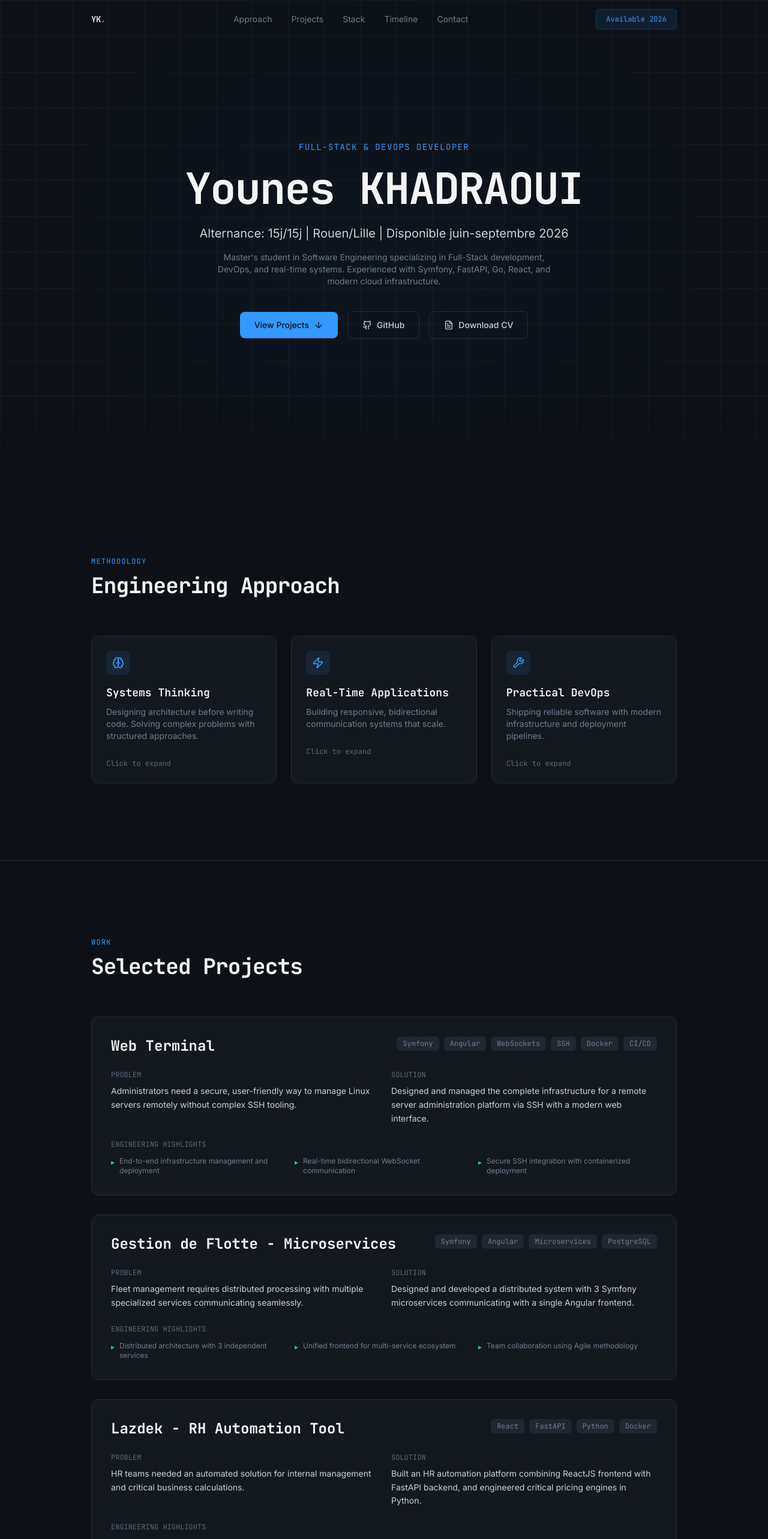
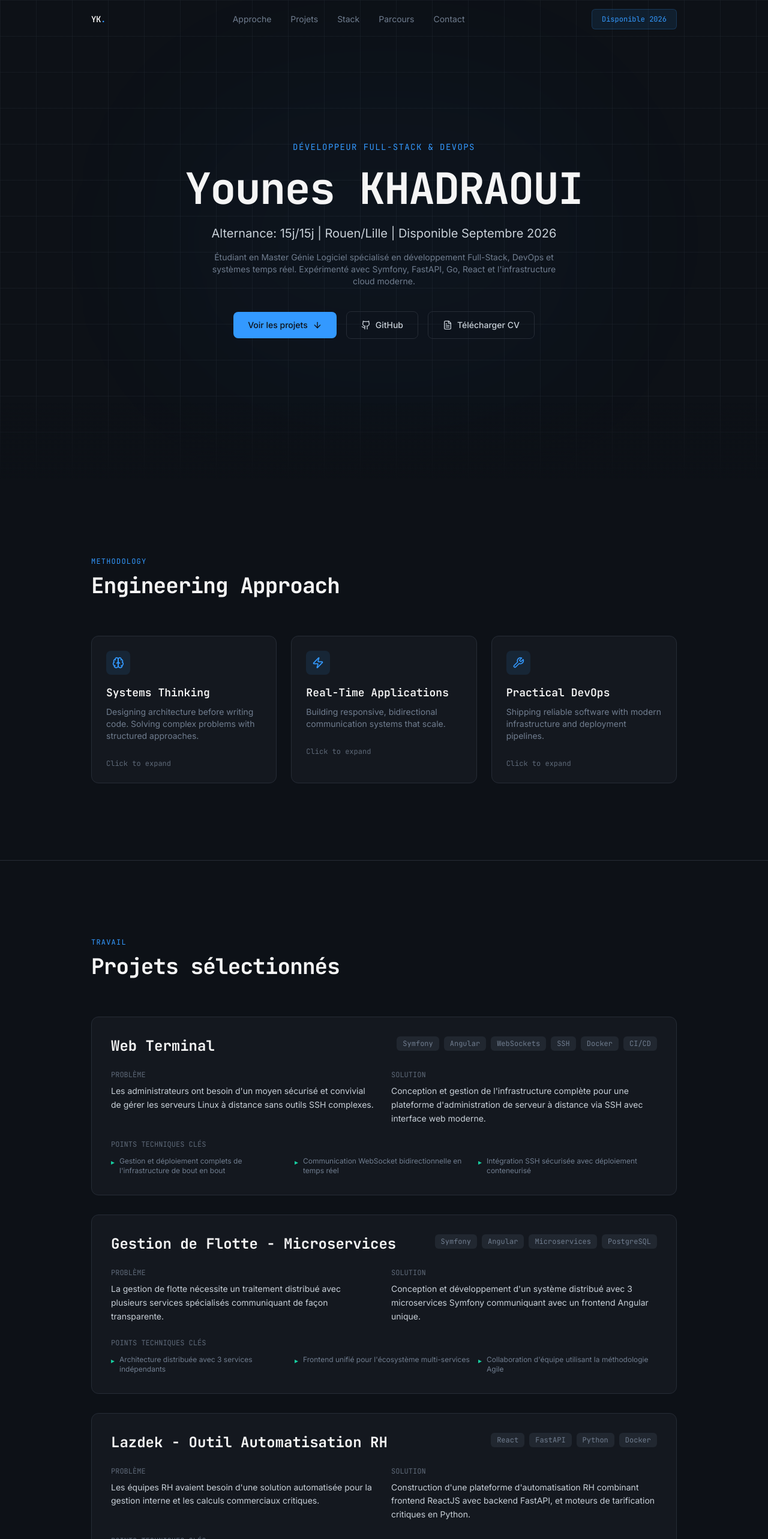
Before and after one commit to Younes-khadraoui/younes_portfolio, a React (Vite) app: page / in a window 1280 px wide. Shown: the top 2566 px of the page at 60% size. Built offline with nearby package versions, Linux system fonts and the light colour scheme; the HTML template or start-up script is replaced by a standard one.

Commit message:
changed to french

```diff
--- a/src/components/Contact.tsx
+++ b/src/components/Contact.tsx
@@ -12,21 +12,21 @@ const Contact = () => {
           transition={{ duration: 0.5 }}
         >
           <p className="font-mono text-xs text-primary mb-3 tracking-widest uppercase">
-            Next Step
+            Prochaine étape
           </p>
           <h2 className="text-3xl md:text-4xl font-bold tracking-tight mb-4">
-            Let's Connect
+            Restons en contact
           </h2>
           <p className="text-foreground text-lg mb-2">
-            Available for{" "}
+            Disponible pour une{" "}
             <span className="text-text-bright font-semibold">
-              Apprenticeship (Alternance)
+              Alternance (Apprenticeship)
             </span>{" "}
-            September 2026
+            Septembre 2026
           </p>
           <p className="text-foreground text-lg mb-10">
             <span className="text-text-bright font-semibold">
-              15 days on / 15 days off
+              15 jours on / 15 jours off
             </span>{" "}
             · Rouen / Lille · Permis B
           </p>
@@ -37,7 +37,7 @@ const Contact = () => {
               className="inline-flex items-center gap-2 px-6 py-3 rounded-lg bg-primary text-primary-foreground font-medium text-sm hover:bg-primary/90 transition-colors"
             >
               <Mail className="w-4 h-4" />
-              Get in Touch
+              Me contacter
             </a>
             <a
               href="https://github.com/younes-khadraoui"
@@ -63,7 +63,7 @@ const Contact = () => {
         {/* Footer */}
         <div className="mt-24 pt-8 border-t border-border">
           <p className="text-xs text-text-dim font-mono">
-            © 2026 Younes Khadraoui — Designed & built with precision.
+            © 2026 Younes Khadraoui — Conçu et construit avec précision.
           </p>
         </div>
       </div>
--- a/src/components/Hero.tsx
+++ b/src/components/Hero.tsx
@@ -14,18 +14,18 @@ const Hero = () => {
           transition={{ duration: 0.7, delay: 0.2 }}
         >
           <p className="font-mono text-sm text-primary mb-6 tracking-widest uppercase">
-            Full-Stack & DevOps Developer
+            Développeur Full-Stack & DevOps
           </p>
           <h1 className="text-4xl md:text-6xl lg:text-7xl font-bold leading-tight mb-6 tracking-tight">
             Younes KHADRAOUI
           </h1>
           <p className="text-lg md:text-xl text-foreground max-w-2xl mx-auto mb-4 leading-relaxed">
-            Alternance: 15j/15j | Rouen/Lille | Disponible juin-septembre 2026
+            Alternance: 15j/15j | Rouen/Lille | Disponible Septembre 2026
           </p>
           <p className="text-sm text-muted-foreground max-w-xl mx-auto mb-10">
-            Master's student in Software Engineering specializing in Full-Stack
-            development, DevOps, and real-time systems. Experienced with
-            Symfony, FastAPI, Go, React, and modern cloud infrastructure.
+            Étudiant en Master Génie Logiciel spécialisé en développement
+            Full-Stack, DevOps et systèmes temps réel. Expérimenté avec Symfony,
+            FastAPI, Go, React et l'infrastructure cloud moderne.
           </p>
         </motion.div>
 
@@ -39,7 +39,7 @@ const Hero = () => {
             href="#projects"
             className="inline-flex items-center gap-2 px-6 py-3 rounded-lg bg-primary text-primary-foreground font-medium text-sm hover:bg-primary/90 transition-colors"
           >
-            View Projects
+            Voir les projets
             <ArrowDown className="w-4 h-4" />
           </a>
           <a
@@ -57,7 +57,7 @@ const Hero = () => {
             className="inline-flex items-center gap-2 px-6 py-3 rounded-lg border border-border text-foreground font-medium text-sm hover:bg-secondary transition-colors"
           >
             <FileText className="w-4 h-4" />
-            Download CV
+            Télécharger CV
           </a>
         </motion.div>
       </div>
--- a/src/components/Navbar.tsx
+++ b/src/components/Navbar.tsx
@@ -2,10 +2,10 @@ import { useState, useEffect } from "react";
 import { motion } from "framer-motion";
 
 const navItems = [
-  { label: "Approach", href: "#approach" },
-  { label: "Projects", href: "#projects" },
+  { label: "Approche", href: "#approach" },
+  { label: "Projets", href: "#projects" },
   { label: "Stack", href: "#stack" },
-  { label: "Timeline", href: "#timeline" },
+  { label: "Parcours", href: "#timeline" },
   { label: "Contact", href: "#contact" },
 ];
 
@@ -24,11 +24,16 @@ const Navbar = () => {
       animate={{ y: 0, opacity: 1 }}
       transition={{ duration: 0.5 }}
       className={`fixed top-0 left-0 right-0 z-50 transition-all duration-300 ${
-        scrolled ? "bg-background/80 backdrop-blur-md border-b border-border" : ""
+        scrolled
+          ? "bg-background/80 backdrop-blur-md border-b border-border"
+          : ""
       }`}
     >
       <div className="section-container flex items-center justify-between h-16">
-        <a href="#" className="font-mono text-sm font-semibold text-text-bright tracking-tight">
+        <a
+          href="#"
+          className="font-mono text-sm font-semibold text-text-bright tracking-tight"
+        >
           YK<span className="text-primary">.</span>
         </a>
         <div className="hidden md:flex items-center gap-8">
@@ -46,7 +51,7 @@ const Navbar = () => {
           href="#contact"
           className="text-xs font-mono px-4 py-2 rounded-md bg-primary/10 text-primary border border-primary/20 hover:bg-primary/20 transition-colors"
         >
-          Available 2026
+          Disponible 2026
         </a>
       </div>
     </motion.nav>
--- a/src/components/Projects.tsx
+++ b/src/components/Projects.tsx
@@ -4,53 +4,53 @@ const projects = [
   {
     title: "Web Terminal",
     problem:
-      "Administrators need a secure, user-friendly way to manage Linux servers remotely without complex SSH tooling.",
+      "Les administrateurs ont besoin d'un moyen sécurisé et convivial de gérer les serveurs Linux à distance sans outils SSH complexes.",
     solution:
-      "Designed and managed the complete infrastructure for a remote server administration platform via SSH with a modern web interface.",
+      "Conception et gestion de l'infrastructure complète pour une plateforme d'administration de serveur à distance via SSH avec interface web moderne.",
     tech: ["Symfony", "Angular", "WebSockets", "SSH", "Docker", "CI/CD"],
     highlights: [
-      "End-to-end infrastructure management and deployment",
-      "Real-time bidirectional WebSocket communication",
-      "Secure SSH integration with containerized deployment",
+      "Gestion et déploiement complets de l'infrastructure de bout en bout",
+      "Communication WebSocket bidirectionnelle en temps réel",
+      "Intégration SSH sécurisée avec déploiement conteneurisé",
     ],
   },
   {
     title: "Gestion de Flotte - Microservices",
     problem:
-      "Fleet management requires distributed processing with multiple specialized services communicating seamlessly.",
+      "La gestion de flotte nécessite un traitement distribué avec plusieurs services spécialisés communiquant de façon transparente.",
     solution:
-      "Designed and developed a distributed system with 3 Symfony microservices communicating with a single Angular frontend.",
+      "Conception et développement d'un système distribué avec 3 microservices Symfony communiquant avec un frontend Angular unique.",
     tech: ["Symfony", "Angular", "Microservices", "PostgreSQL"],
     highlights: [
-      "Distributed architecture with 3 independent services",
-      "Unified frontend for multi-service ecosystem",
-      "Team collaboration using Agile methodology",
+      "Architecture distribuée avec 3 services indépendants",
+      "Frontend unifié pour l'écosystème multi-services",
+      "Collaboration d'équipe utilisant la méthodologie Agile",
     ],
   },
   {
-    title: "Lazdek - RH Automation Tool",
+    title: "Lazdek - Outil Automatisation RH",
     problem:
-      "HR teams needed an automated solution for internal management and critical business calculations.",
+      "Les équipes RH avaient besoin d'une solution automatisée pour la gestion interne et les calculs commerciaux critiques.",
     solution:
-      "Built an HR automation platform combining ReactJS frontend with FastAPI backend, and engineered critical pricing engines in Python.",
+      "Construction d'une plateforme d'automatisation RH combinant frontend ReactJS avec backend FastAPI, et moteurs de tarification critiques en Python.",
     tech: ["React", "FastAPI", "Python", "Docker"],
     highlights: [
-      "Rapid onboarding: fully operational within the first week",
-      "Dynamic pricing and computation engines",
-      "Agile methodology with rigorous Docker industrialization",
+      "Intégration rapide: opérationnel dans la première semaine",
+      "Moteurs de tarification dynamique et calcul",
+      "Méthodologie Agile avec industrialisation Docker rigoureuse",
     ],
   },
   {
-    title: "AI Hackathon - Building Detection",
+    title: "Hackathon IA - Détection de Bâtiments",
     problem:
-      "Quickly develop an AI solution for automated building detection from satellite imagery.",
+      "Développer rapidement une solution IA pour la détection automatisée de bâtiments à partir d'imagerie satellite.",
     solution:
-      "Won an AI hackathon by developing a Deep Learning-based building detection solution in less than 48 hours.",
+      "Gagnant du hackathon IA en développant une solution de détection de bâtiments basée sur le Deep Learning en moins de 48 heures.",
     tech: ["Python", "Deep Learning", "LangChain", "TensorFlow"],
     highlights: [
-      "Hackathon winner in under 48 hours",
-      "Advanced Deep Learning computer vision",
-      "Rapid prototyping and deployment",
+      "Gagnant du hackathon en moins de 48 heures",
+      "Vision par ordinateur Deep Learning avancée",
+      "Prototypage rapide et déploiement",
     ],
   },
 ];
@@ -67,10 +67,10 @@ const Projects = () => {
           className="mb-16"
         >
           <p className="font-mono text-xs text-primary mb-3 tracking-widest uppercase">
-            Work
+            Travail
           </p>
           <h2 className="text-3xl md:text-4xl font-bold tracking-tight">
-            Selected Projects
+            Projets sélectionnés
           </h2>
         </motion.div>
 
@@ -103,7 +103,7 @@ const Projects = () => {
               <div className="grid md:grid-cols-2 gap-6 mb-6">
                 <div>
                   <p className="text-xs font-mono text-text-dim uppercase mb-2">
-                    Problem
+                    Problème
                   </p>
                   <p className="text-sm text-foreground leading-relaxed">
                     {project.problem}
@@ -121,7 +121,7 @@ const Projects = () => {
 
               <div>
                 <p className="text-xs font-mono text-text-dim uppercase mb-3">
-                  Engineering Highlights
+                  Points techniques clés
                 </p>
                 <ul className="grid md:grid-cols-3 gap-2">
                   {project.highlights.map((h) => (
--- a/src/components/TechStack.tsx
+++ b/src/components/TechStack.tsx
@@ -14,7 +14,7 @@ const layers = [
     items: ["Docker", "Kubernetes", "Ansible", "CI/CD"],
   },
   {
-    label: "Databases & Tools",
+    label: "Bases de données & Outils",
     items: ["PostgreSQL", "MySQL", "Supabase", "GitHub/GitLab"],
   },
 ];
@@ -31,10 +31,10 @@ const TechStack = () => {
           className="mb-16"
         >
           <p className="font-mono text-xs text-primary mb-3 tracking-widest uppercase">
-            Tools
+            Outils
           </p>
           <h2 className="text-3xl md:text-4xl font-bold tracking-tight">
-            Architecture Stack
+            Stack Architecture
           </h2>
         </motion.div>
 
@@ -49,7 +49,7 @@ const TechStack = () => {
               className="glow-border rounded-xl p-6 bg-card"
             >
               <p className="font-mono text-xs text-primary uppercase tracking-wider mb-4">
-                {layer.label} Layer
+                Couche {layer.label}
               </p>
               <ul className="space-y-3">
                 {layer.items.map((item) => (
--- a/src/components/Timeline.tsx
+++ b/src/components/Timeline.tsx
@@ -4,30 +4,30 @@ const events = [
   {
     year: "2023–2025",
     title: "Micro Club",
-    description: "Web/Python/Deep Learning workshops & AI hackathon winner",
+    description: "Ateliers Web/Python/Deep Learning & gagnant hackathon IA",
   },
   {
     year: "06/2024–10/2025",
-    title: "Full-Stack Developer - Lazdek LLC",
+    title: "Développeur Full-Stack - Lazdek LLC",
     description:
-      "Remote: RH automation, accounting assistance, dynamic pricing & critical engines",
+      "Remote: automatisation RH, assistance comptable, pricing dynamique & moteurs critiques",
   },
   {
     year: "2024–2025",
-    title: "Key Projects",
+    title: "Projets clés",
     description:
-      "Real-time messaging, pricing engines, microservices architecture",
+      "Messagerie temps réel, moteurs de tarification, architecture microservices",
   },
   {
     year: "2025–2027",
-    title: "Master's in Software Engineering",
+    title: "Master Génie Logiciel",
     description:
-      "Université de Rouen Normandie - Advanced architecture & distributed systems",
+      "Université de Rouen Normandie - Architecture avancée & systèmes distribués",
   },
   {
     year: "06–09/2026",
-    title: "Apprenticeship Available",
-    description: "Full-Stack & DevOps - 15 days on/off, Rouen/Lille region",
+    title: "Alternance disponible",
+    description: "Full-Stack & DevOps - 15 jours on/off, région Rouen/Lille",
   },
 ];
 
@@ -43,10 +43,10 @@ const Timeline = () => {
           className="mb-16"
         >
           <p className="font-mono text-xs text-primary mb-3 tracking-widest uppercase">
-            Growth
+            Croissance
           </p>
           <h2 className="text-3xl md:text-4xl font-bold tracking-tight">
-            Professional Timeline
+            Parcours professionnel
           </h2>
         </motion.div>
 
```
